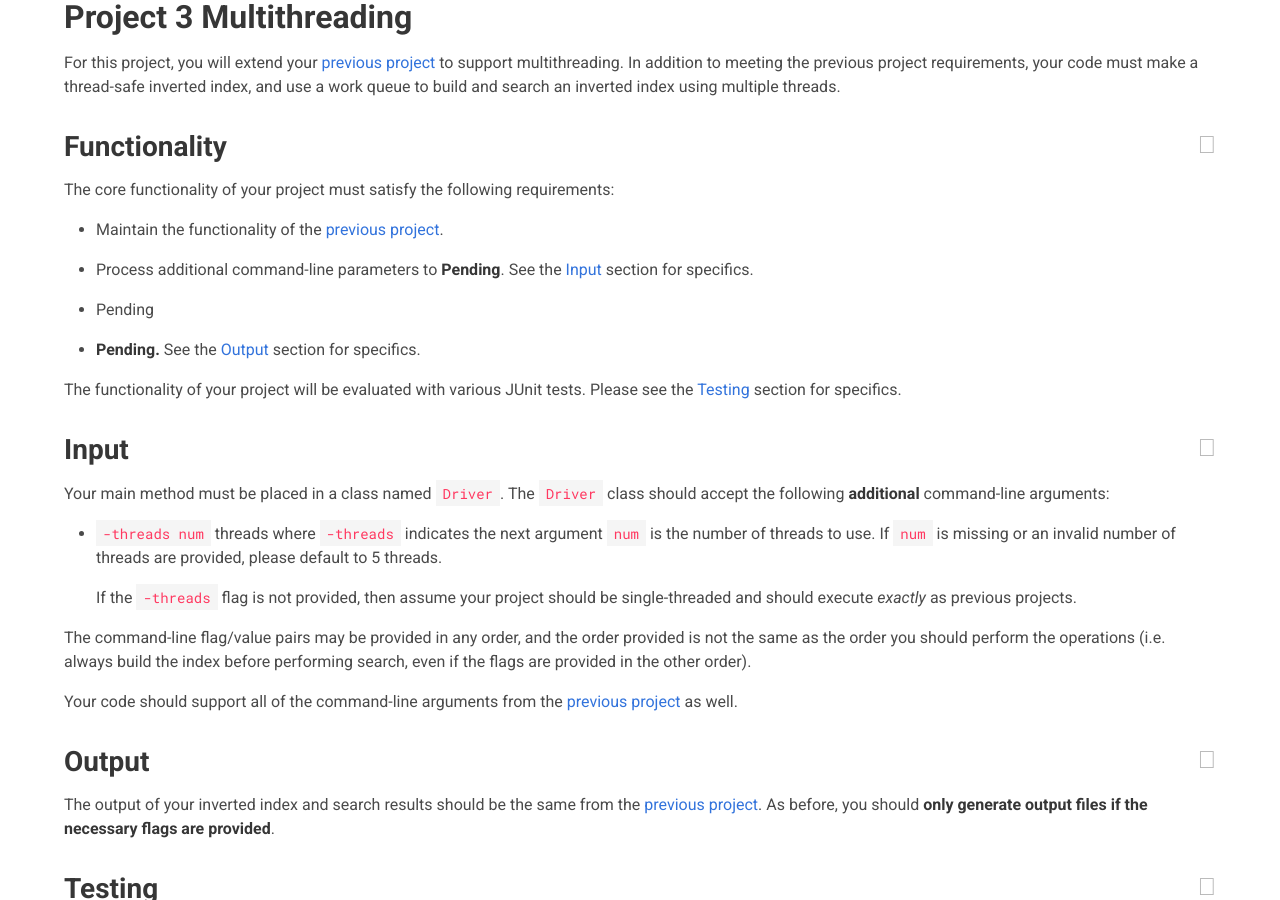
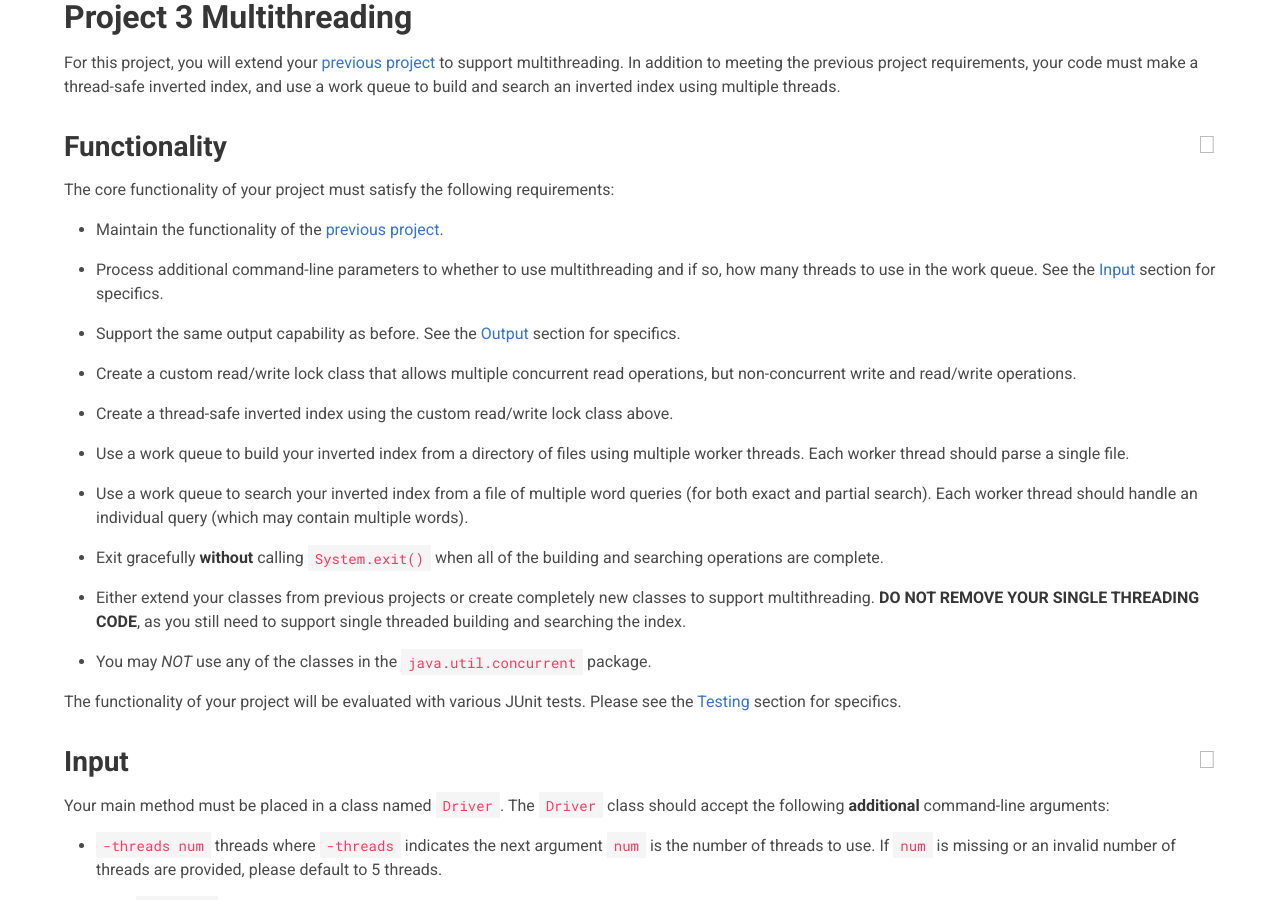
Before and after one commit to usf-cs212-fall2018/usf-cs212-fall2018.github.io, a Jekyll site: the page built from _posts/2018-10-08-project-3.md, in a window 1280 px wide and 900 px high, scrolled down 270 px. Built offline with Jekyll 4.4.1, drawn with Linux system fonts in a browser that asks for light colours; nearby versions of some CDN libraries.

Commit message:
Filled in functionality.

```diff
--- a/_posts/2018-10-08-project-3.md
+++ b/_posts/2018-10-08-project-3.md
@@ -14,11 +14,23 @@ The core functionality of your project must satisfy the following requirements:
 
   - Maintain the functionality of the [previous project]({% post_url 2018-09-12-project-2 %}).
 
-  - Process additional command-line parameters to **Pending**. See the [Input](#input) section for specifics.
+  - Process additional command-line parameters to whether to use multithreading and if so, how many threads to use in the work queue. See the [Input](#input) section for specifics.
 
-  - Pending
+  - Support the same output capability as before. See the [Output](#output) section for specifics.
 
-  - **Pending.** See the [Output](#output) section for specifics.
+  - Create a custom read/write lock class that allows multiple concurrent read operations, but non-concurrent write and read/write operations.
+
+  - Create a thread-safe inverted index using the custom read/write lock class above.
+
+  - Use a work queue to build your inverted index from a directory of files using multiple worker threads. Each worker thread should parse a single file.
+
+  - Use a work queue to search your inverted index from a file of multiple word queries (for both exact and partial search). Each worker thread should handle an individual query (which may contain multiple words).
+
+  - Exit gracefully **without** calling `System.exit()` when all of the building and searching operations are complete.
+
+  - Either extend your classes from previous projects or create completely new classes to support multithreading. **DO NOT REMOVE YOUR SINGLE THREADING CODE**, as you still need to support single threaded building and searching the index.
+
+  - You may *NOT* use any of the classes in the `java.util.concurrent` package.
 
 The functionality of your project will be evaluated with various JUnit tests. Please see the [Testing](#testing) section for specifics.
 
```
